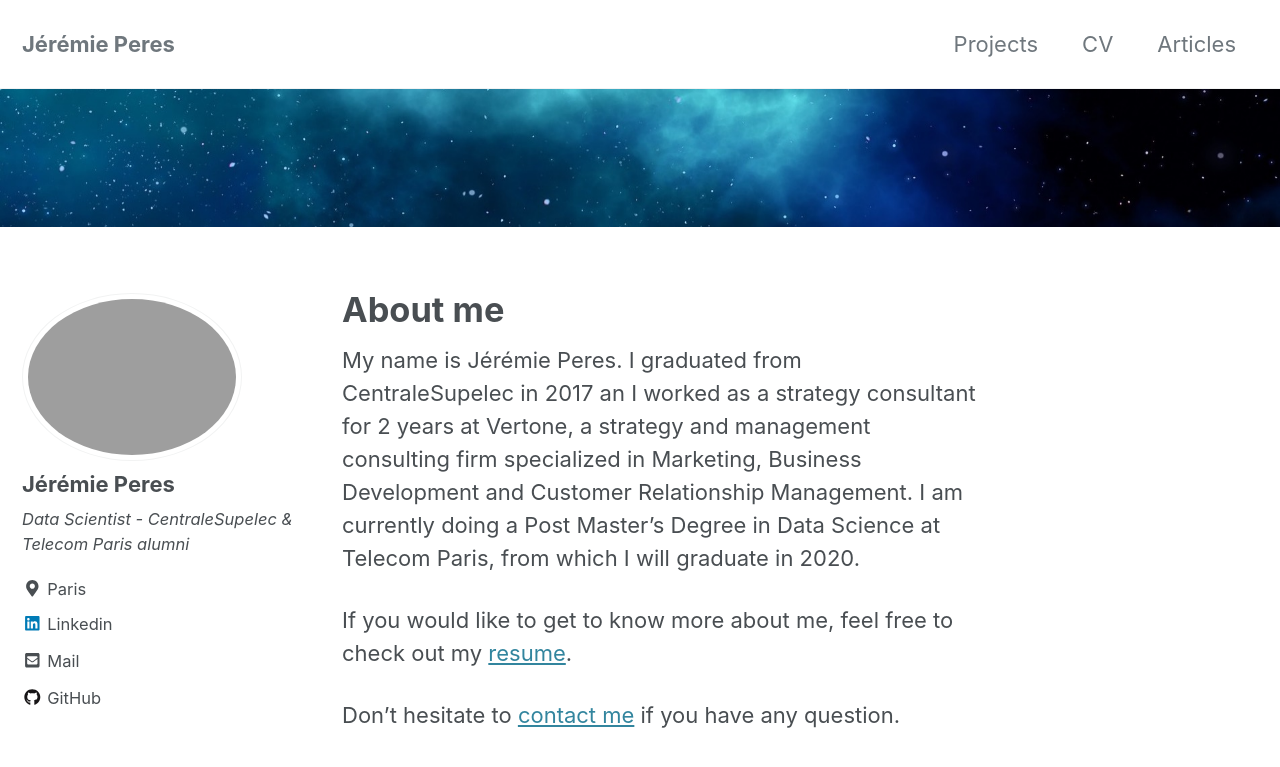
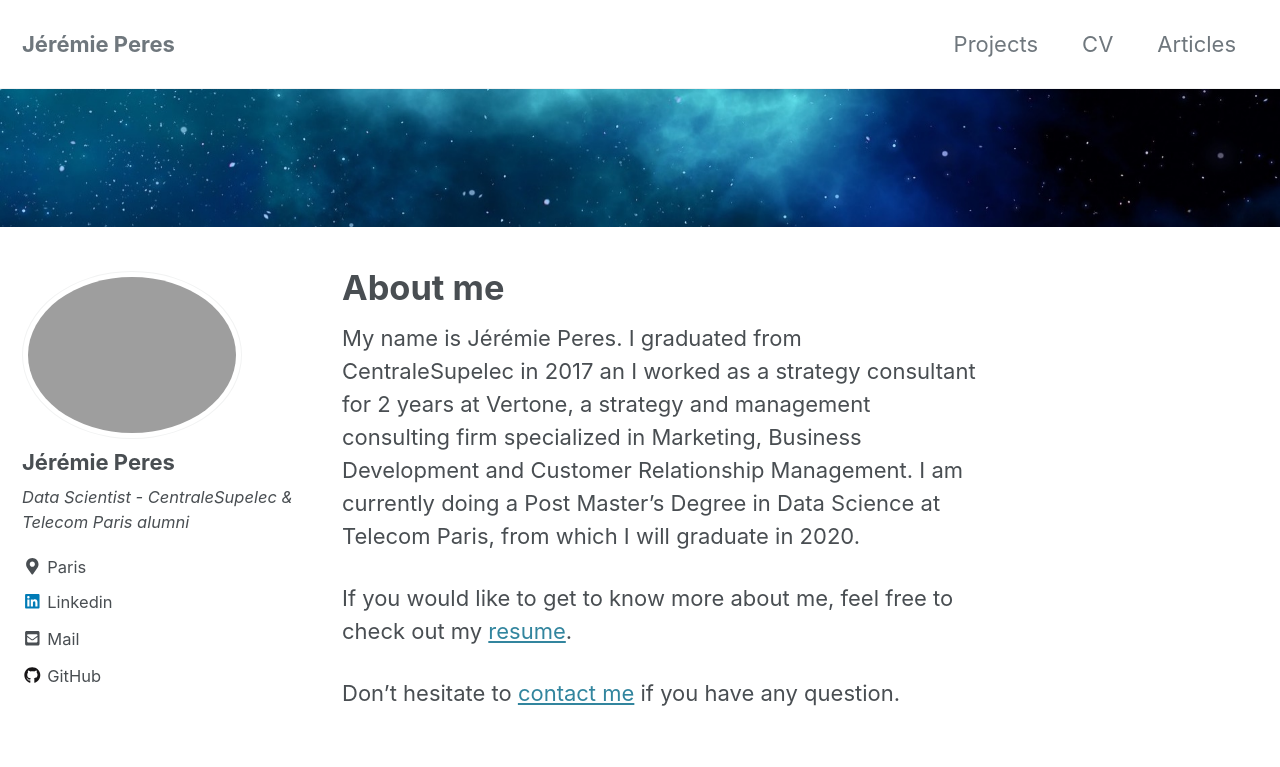
Before and after one commit to jeremieperes/jeremieperes.github.io, a Jekyll site: the page built from index.md, in a window 1280 px wide and 900 px high. Shown: the top 767 px of the window. Built offline with Jekyll 4.4.1, drawn with Linux system fonts in a browser that asks for light colours; cached includes are drawn as plain includes; our own code applies the rules of GitHub Pages for plain Markdown files.

Commit message:
Update css

```diff
--- a/_sass/minimal-mistakes/_page.scss
+++ b/_sass/minimal-mistakes/_page.scss
@@ -33,7 +33,7 @@
 
   .page__inner-wrap {
     float: left;
-    margin-top: 1em;
+    margin-top: 0;
     margin-left: 20px;
     margin-right: 20px;
     width: 100%;
--- a/_sass/minimal-mistakes/_sidebar.scss
+++ b/_sass/minimal-mistakes/_sidebar.scss
@@ -35,7 +35,7 @@
   }
 
   > * {
-    margin-top: 1em;
+    margin-top: 0;
     margin-bottom: 1em;
   }
 
```
